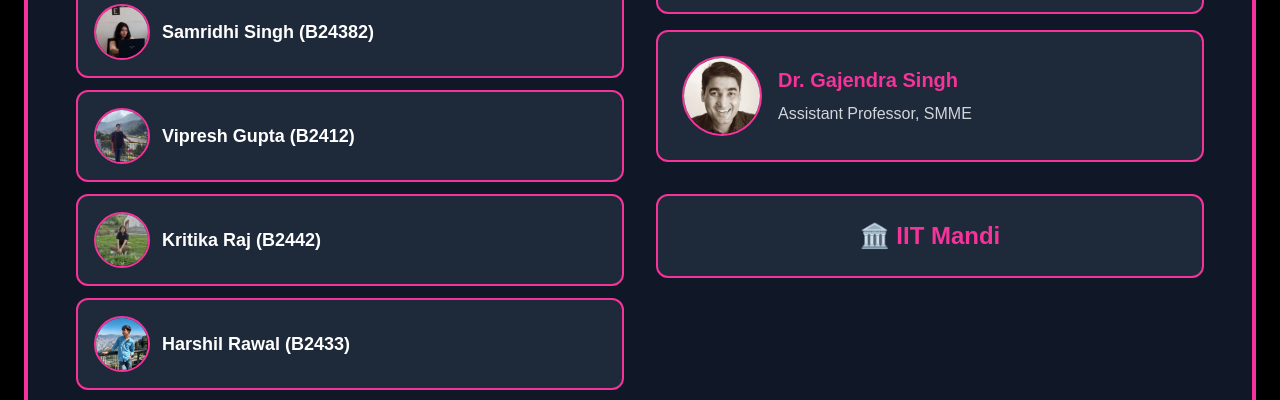
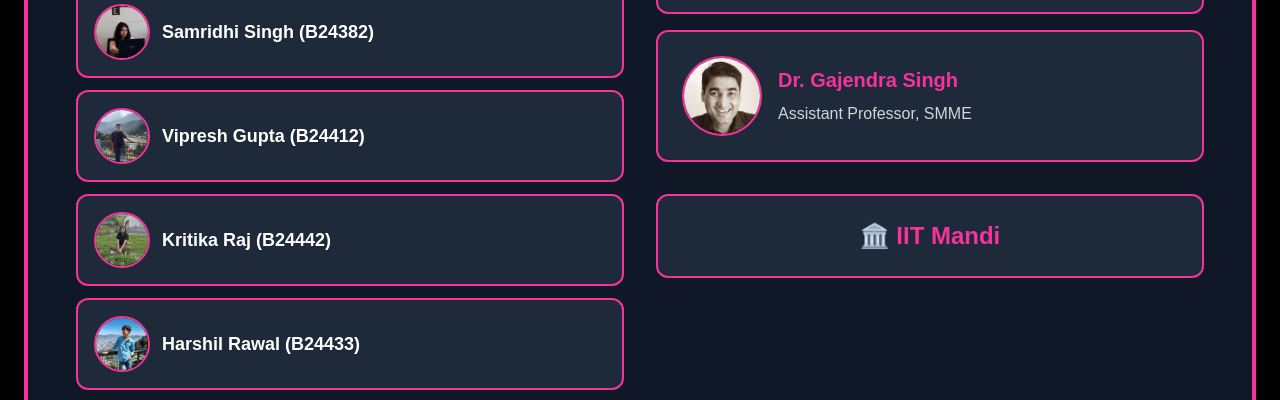
Before and after one commit to vipreshgupta/SHEvolve, a React (Vite) app: page / in a window 1280 px wide. Shown: the part 5143-5543 px from the top of the page. Built offline with nearby package versions, Linux system fonts and the light colour scheme; a web font is replaced by a local one.

Commit message:
added roll numbers of team members

```diff
--- a/src/pages/LandingPage.jsx
+++ b/src/pages/LandingPage.jsx
@@ -403,9 +403,9 @@ const LandingPage = () => {
                   {[
                     { name: 'Radhika Dwivedi (B24378)', img: 'radhikadwivedi.jpeg' },
                     { name: 'Samridhi Singh (B24382)', img: 'samridhisingh.jpeg' },
-                    { name: 'Vipresh Gupta (B2412)', img: 'vipreshgupta.jpeg' },
-                    { name: 'Kritika Raj (B2442)', img: 'kritikaraj.jpeg' },
-                    { name: 'Harshil Rawal (B2433)', img: 'harshilrawal.jpeg' },
+                    { name: 'Vipresh Gupta (B24412)', img: 'vipreshgupta.jpeg' },
+                    { name: 'Kritika Raj (B24442)', img: 'kritikaraj.jpeg' },
+                    { name: 'Harshil Rawal (B24433)', img: 'harshilrawal.jpeg' },
                     { name: 'Ishani Kalra (B24035)', img: 'ishanikalra.jpeg' }
                   ].map((member, idx) => (
                     <div key={idx} className={`rounded-lg sm:rounded-xl p-3 sm:p-4 border-2 border-pink-500 ${darkMode ? 'bg-gray-800' : 'bg-pink-50'} flex items-center gap-3`}>
```
